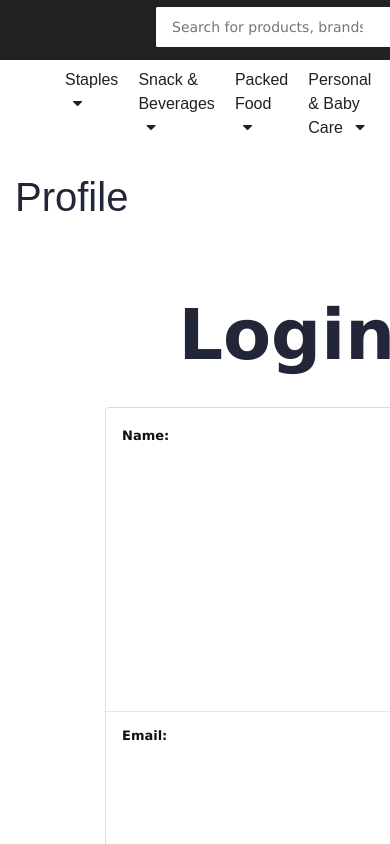
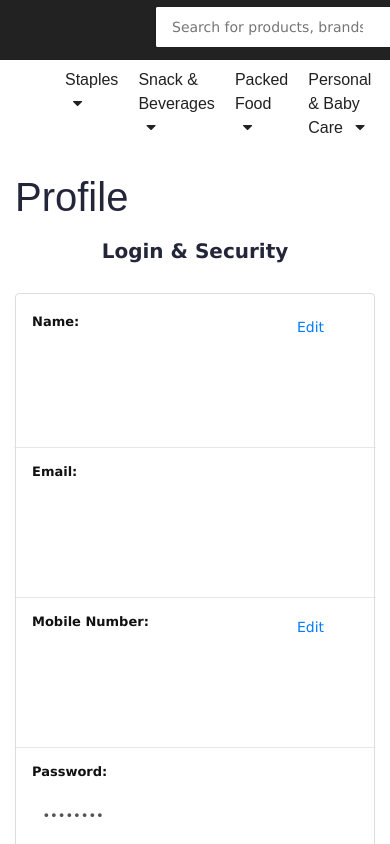
Before and after one commit to amanprateek123/Grocery-Website-Project, a React (Create React App) app in the folder client/: page /profile in a window 390 px wide. Shown: the top 844 px of the page. Built offline with nearby package versions, Linux system fonts and the light colour scheme; no server answers.

Commit message:
Profile update

```diff
--- a/client/src/containers/Profile/Profile.scss
+++ b/client/src/containers/Profile/Profile.scss
@@ -206,12 +206,13 @@
 @media only screen and (max-width: 600px){
 .login_security{
     max-width: 1500px;
-    width: 800px;
-    margin-top: 20%;
-    margin-left: 25%;
+    width: 100%;
+    margin-top: 5%;
+    margin-left: 0;
+    font-size: 1.4rem;
 }
 .login_header{
-    font-size: 70px;
+    font-size: 20px;
     text-align: center;
     font-weight: bold;
 }
@@ -219,43 +220,43 @@
     margin: 0;
 }
 .unorder_box{
-    height: 120em;
+    height: 57.5em;
 }
 .list_box{
     width: 100%;
-    height: 300px;
+    height: 150px;
 }
 
 .form_security{
-    margin-top: 100px;
-    font-size: 40px;
+
+    font-size: 15px;
 }
 .mar{
-    margin-top: 80px;
+    margin-top: 10px;
     padding-top: 10px;
-    line-height: 40px;
+    line-height: 2  0px;
 }
 .edit_btn{
-    width: 120px;
-    margin-left: -70px;
-    height: 120px;
+    width: 70px;
+    margin-left: -10px;
+    height: 30px;
 }
 .qwert{
-    height: 60px;
+    height: 30px;
 
 }
 .asd{
-    font-size: 40px;
-    padding: 10px;
+    font-size: 10px;
+    padding: 0;
 }
 .done_span{
     width: 100%;
 }
 .btn_span_done{
-    padding: 40px;
+    padding: 10px;
 }
 .nav_done{
-    font-size: 40px;
+    font-size: 20px;
     margin-top: -10px;
     padding-bottom: 20px;
     margin-bottom: 10px;
```
